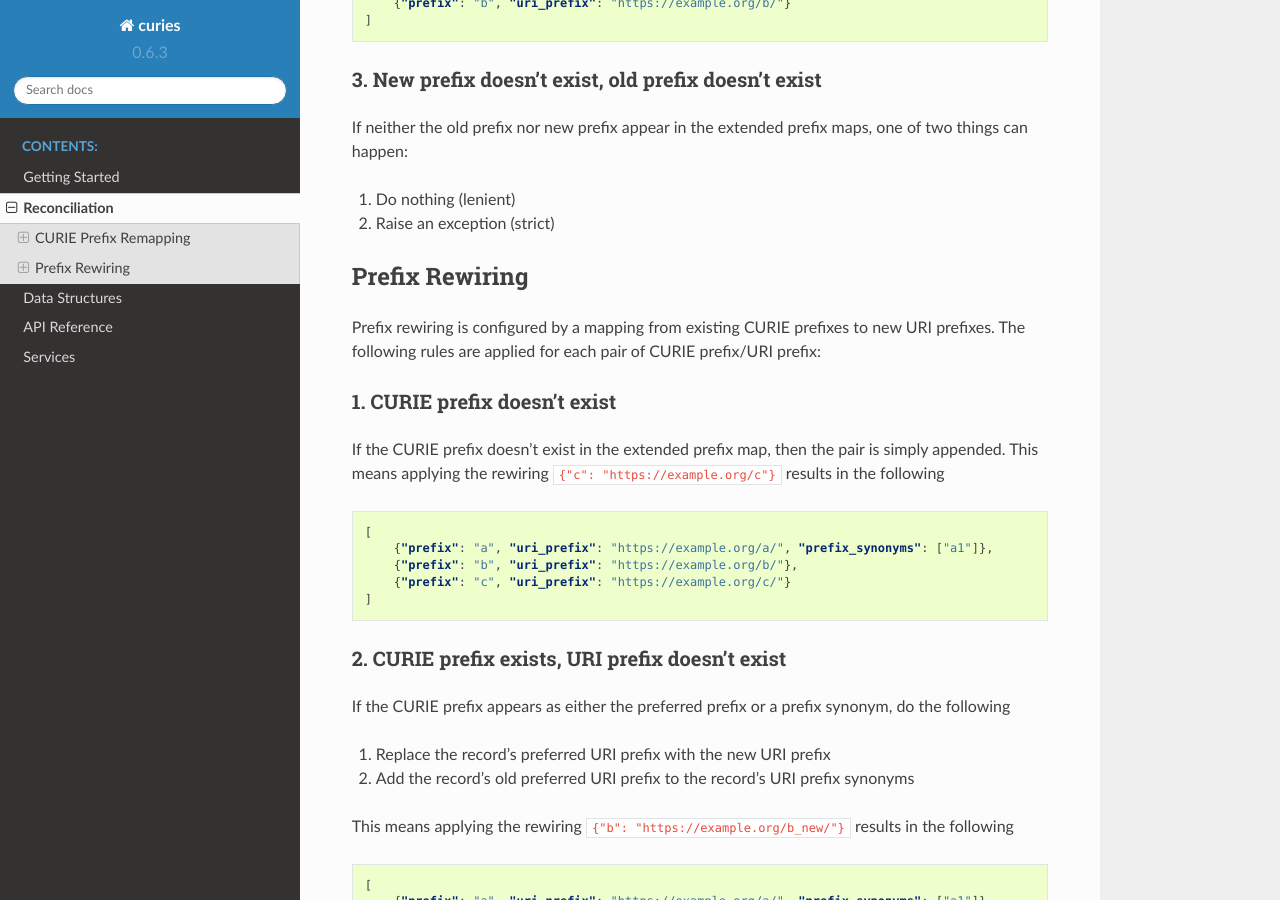
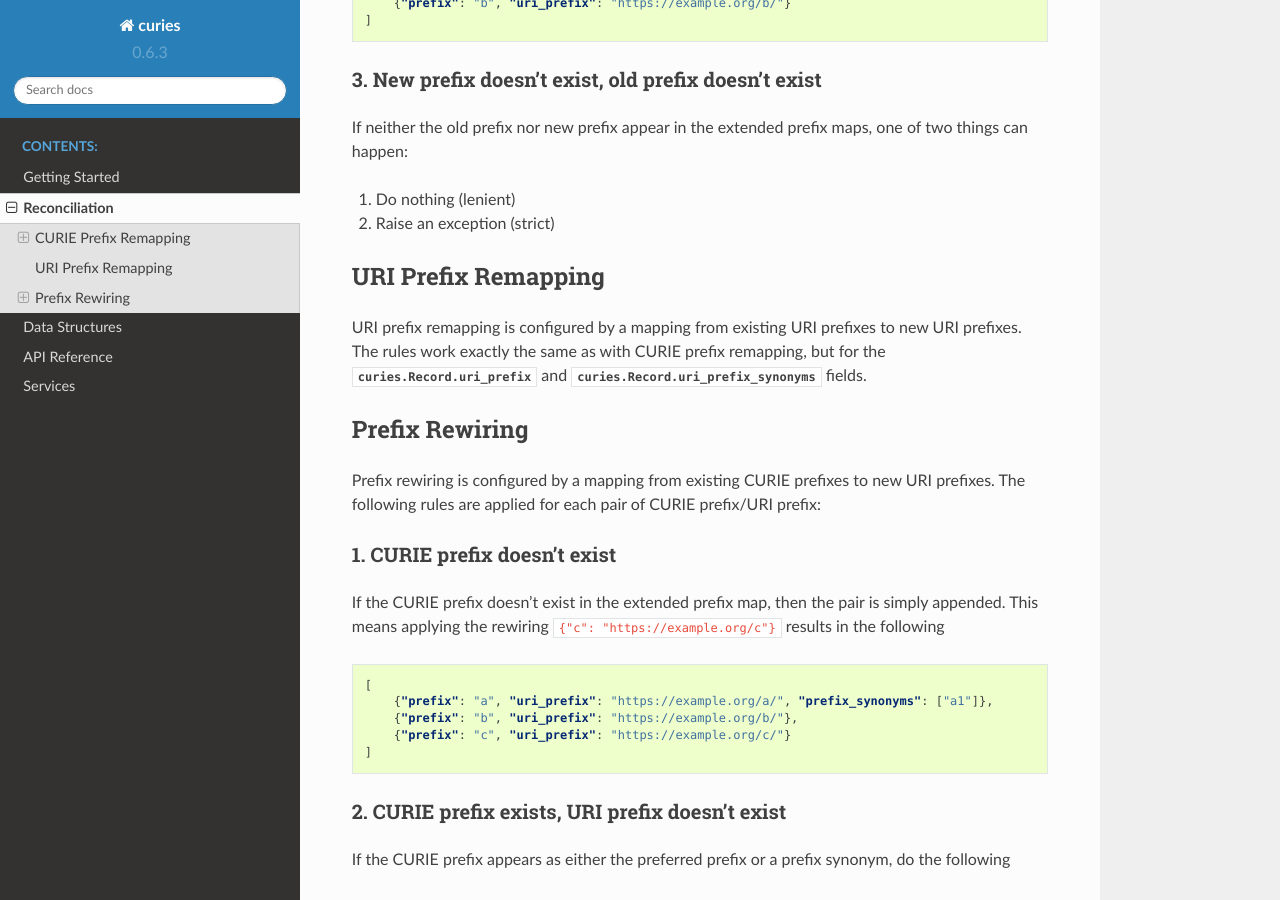
Before and after one commit to biopragmatics/curies, a Sphinx documentation site: the page built from docs/source/reconciliation.rst, in a window 1280 px wide and 900 px high, scrolled down 1951 px. Built offline with Sphinx 7.4.7 and the Read the Docs theme 2.0.0, drawn with Linux system fonts in a browser that asks for light colours.

Commit message:
Update reconciliation.rst

```diff
--- a/docs/source/reconciliation.rst
+++ b/docs/source/reconciliation.rst
@@ -92,6 +92,12 @@ If neither the old prefix nor new prefix appear in the extended prefix maps, one
 1. Do nothing (lenient)
 2. Raise an exception (strict)
 
+URI Prefix Remapping
+----------------------
+URI prefix remapping is configured by a mapping from existing URI prefixes to new URI prefixes.
+The rules work exactly the same as with CURIE prefix remapping, but for the :data:`curies.Record.uri_prefix` and
+:data:`curies.Record.uri_prefix_synonyms` fields.
+
 Prefix Rewiring
 ---------------
 Prefix rewiring is configured by a mapping from existing CURIE prefixes to new URI prefixes.
```
